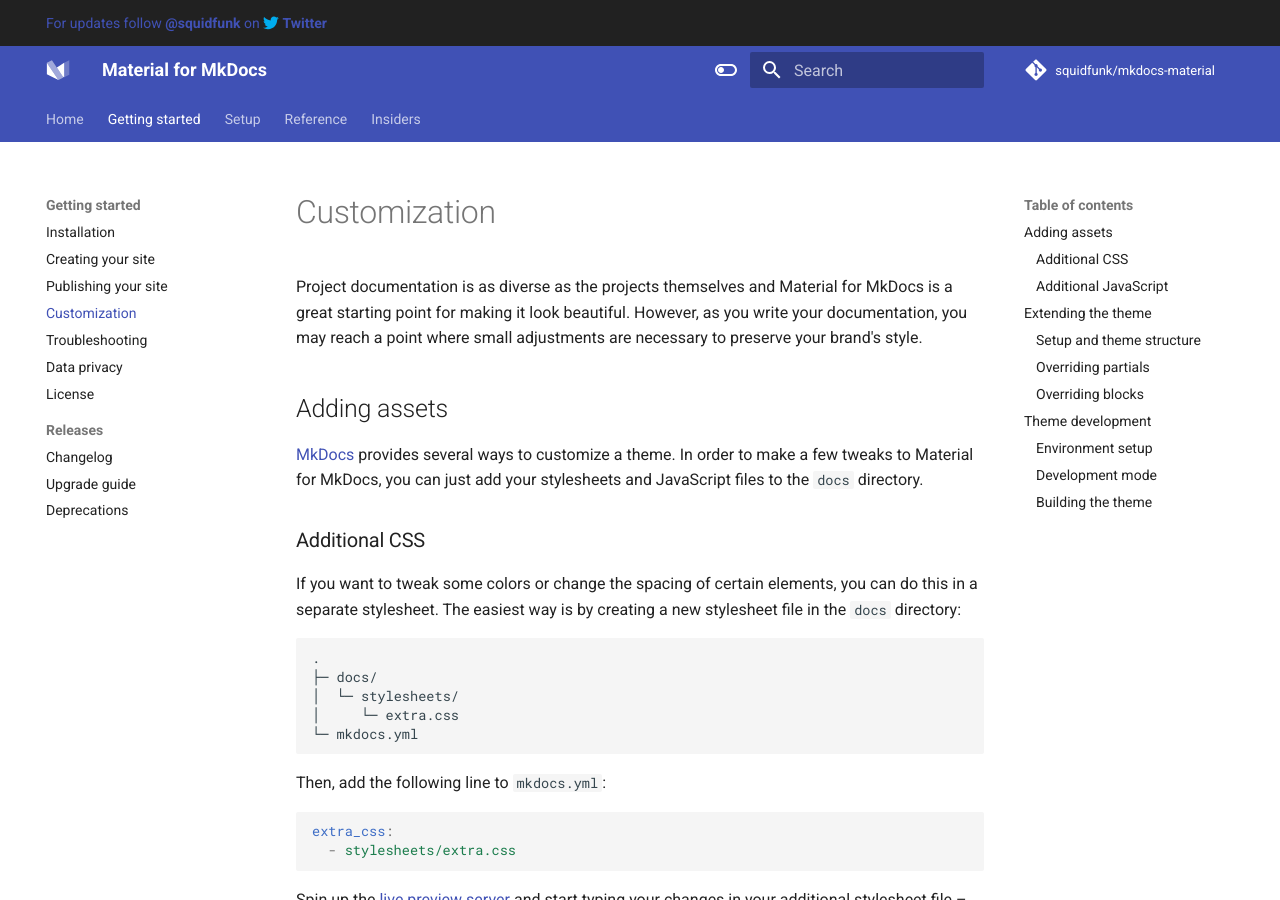
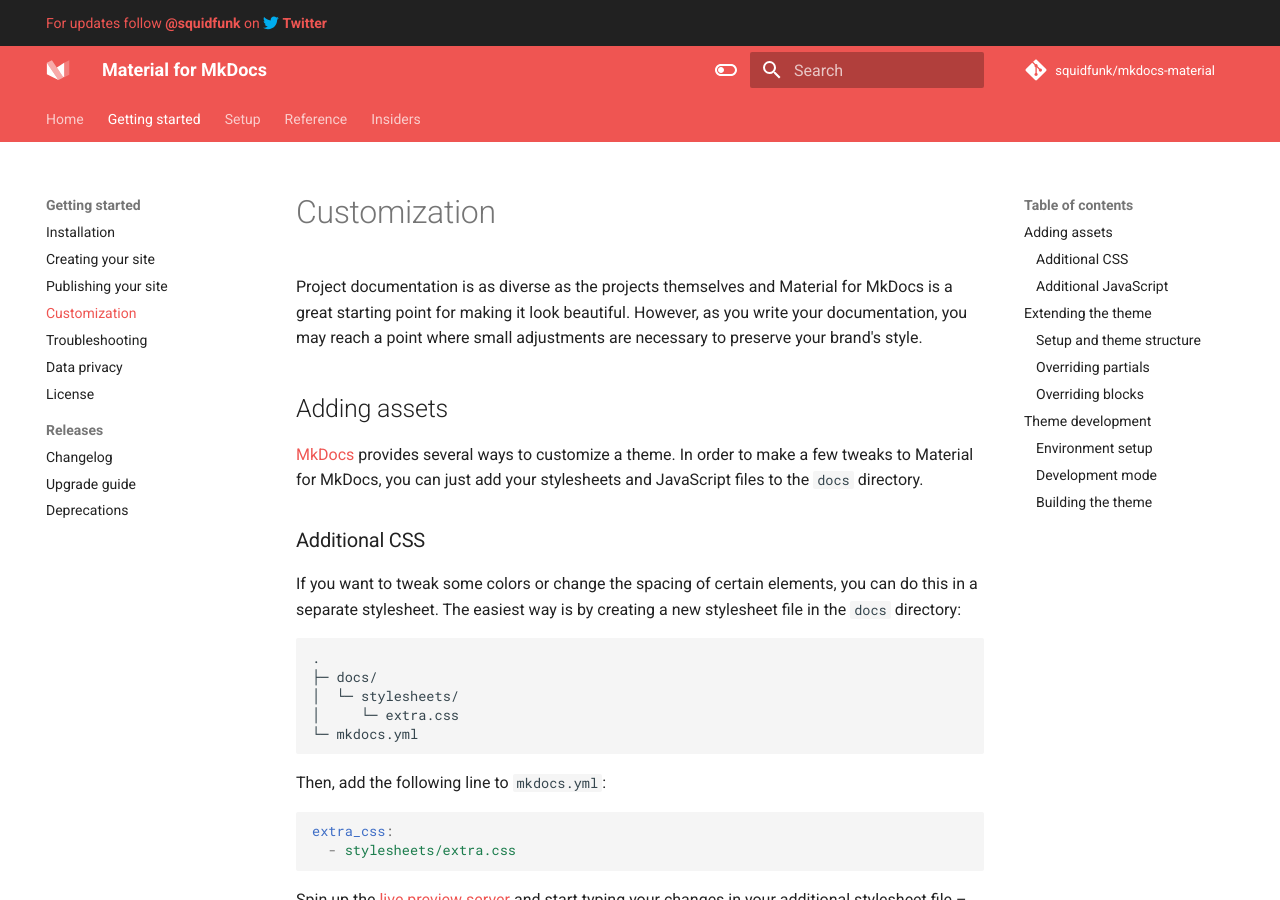
Before and after one commit to dzmitry-yasenka/my-docs, an MkDocs documentation site: the page built from docs/customization.md, in a window 1280 px wide and 900 px high. Built offline with MkDocs 1.6.1 and Material for MkDocs 9.7.7, drawn with Linux system fonts in a browser that asks for light colours; comment, search, counter and statistics services are not loaded.

Commit message:
Update primary and accent colors for light theme

```diff
--- a/mkdocs.yml
+++ b/mkdocs.yml
@@ -56,8 +56,8 @@
     - navigation.tabs
   palette:
     - scheme: default
-      primary: indigo
-      accent: indigo
+      primary: red
+      accent: red
       toggle:
         icon: material/toggle-switch-off-outline
         name: Switch to dark mode
```
